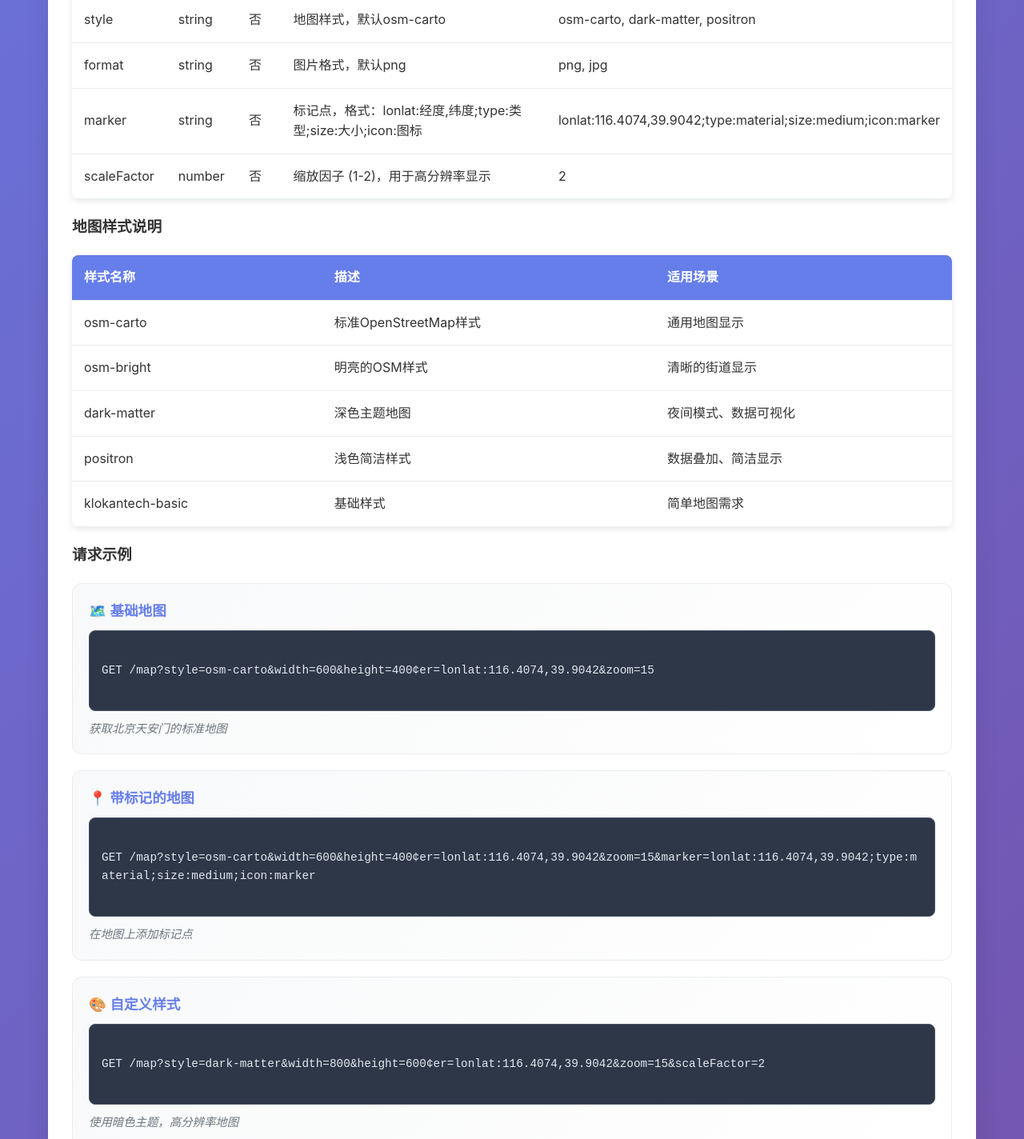
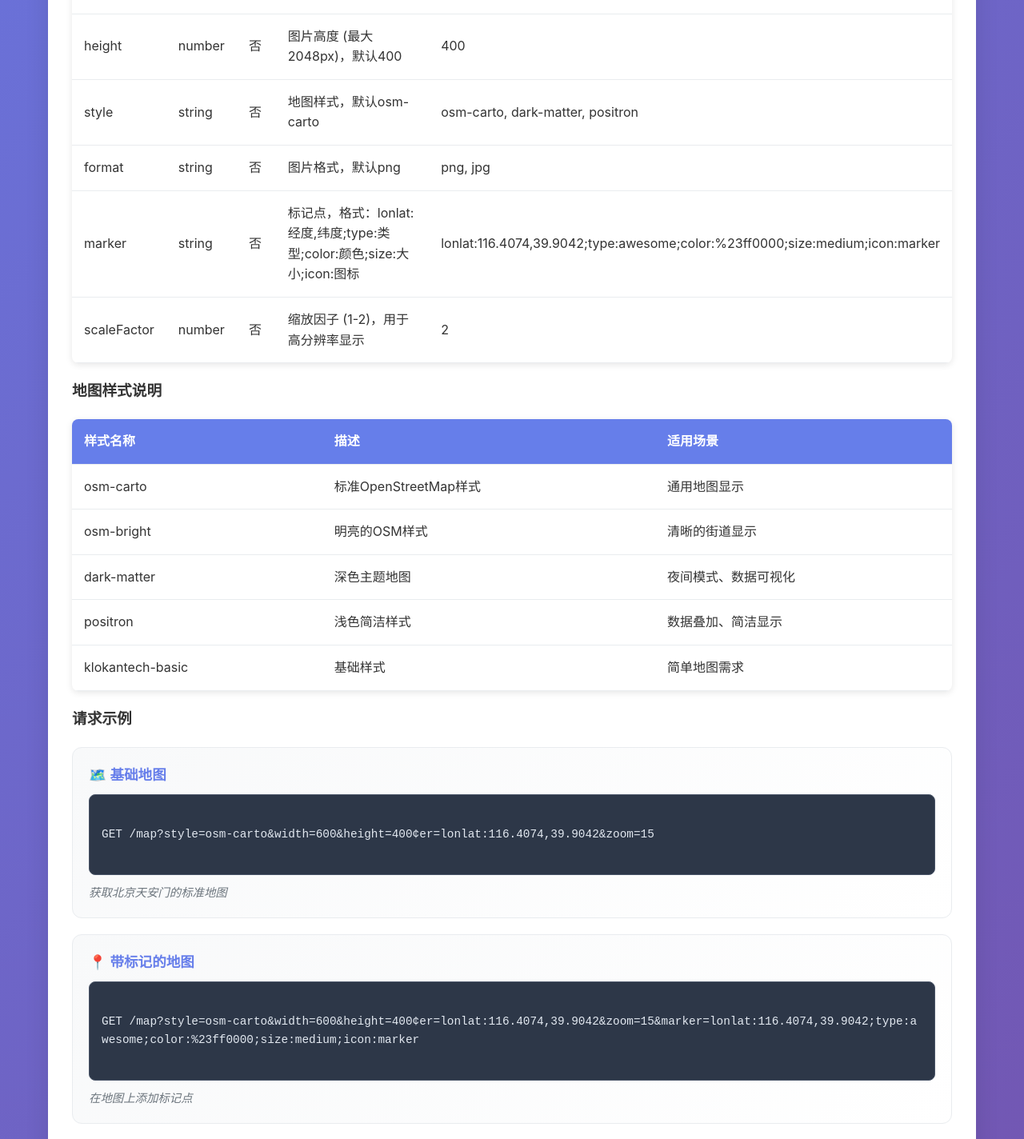
Before and after one commit to sd1114820/ip-source-api-web, a plain HTML site: page map-api.html in a window 1280 px wide. Shown: the part 1422-2846 px from the top of the page at 80% size. Drawn offline with Linux system fonts and the light colour scheme.

Commit message:
修复地图marker参数格式：使用正确的Geoapify API格式显示地图中心指针

```diff
--- a/map-api.html
+++ b/map-api.html
@@ -429,8 +429,8 @@
                         <td>marker</td>
                         <td>string</td>
                         <td>否</td>
-                        <td>标记点，格式：lonlat:经度,纬度;type:类型;size:大小;icon:图标</td>
-                        <td>lonlat:116.4074,39.9042;type:material;size:medium;icon:marker</td>
+                        <td>标记点，格式：lonlat:经度,纬度;type:类型;color:颜色;size:大小;icon:图标</td>
+                        <td>lonlat:116.4074,39.9042;type:awesome;color:%23ff0000;size:medium;icon:marker</td>
                     </tr>
                     <tr>
                         <td>scaleFactor</td>
@@ -493,7 +493,7 @@ GET /map?style=osm-carto&width=600&height=400&center=lonlat:116.4074,39.9042&zoo
                 <div class="example-item">
                     <div class="example-title">📍 带标记的地图</div>
                     <div class="code-block">
-GET /map?style=osm-carto&width=600&height=400&center=lonlat:116.4074,39.9042&zoom=15&marker=lonlat:116.4074,39.9042;type:material;size:medium;icon:marker
+GET /map?style=osm-carto&width=600&height=400&center=lonlat:116.4074,39.9042&zoom=15&marker=lonlat:116.4074,39.9042;type:awesome;color:%23ff0000;size:medium;icon:marker
                     </div>
                     <div class="example-desc">在地图上添加标记点</div>
                 </div>
@@ -509,7 +509,7 @@ GET /map?style=dark-matter&width=800&height=600&center=lonlat:116.4074,39.9042&z
                 <div class="example-item">
                     <div class="example-title">🌍 多个标记点</div>
                     <div class="code-block">
-GET /map?style=positron&width=800&height=600&center=lonlat:116.4074,39.9042&zoom=12&marker=lonlat:116.4074,39.9042;type:material;size:medium;icon:marker|lonlat:116.3974,39.9142;type:material;size:small;icon:circle
+GET /map?style=positron&width=800&height=600&center=lonlat:116.4074,39.9042&zoom=12&marker=lonlat:116.4074,39.9042;type:awesome;color:%23ff0000;size:medium;icon:marker|lonlat:116.3974,39.9142;type:awesome;color:%2300ff00;size:small;icon:circle
                     </div>
                     <div class="example-desc">在地图上添加多个不同样式的标记点</div>
                 </div>
@@ -567,7 +567,7 @@ Content-Type: application/json
                 return;
             }
 
-            const mapUrl = `/map?style=${style}&width=600&height=400&center=lonlat:${lon},${lat}&zoom=12&marker=lonlat:${lon},${lat};type:material;size:medium;icon:marker&format=png`;
+            const mapUrl = `/map?style=${style}&width=600&height=400&center=lonlat:${lon},${lat}&zoom=12&marker=lonlat:${lon},${lat};type:awesome;color:%23ff0000;size:medium;icon:marker&format=png`;
 
             mapPreview.innerHTML = `
                 <div style="margin-bottom: 10px;">
```
